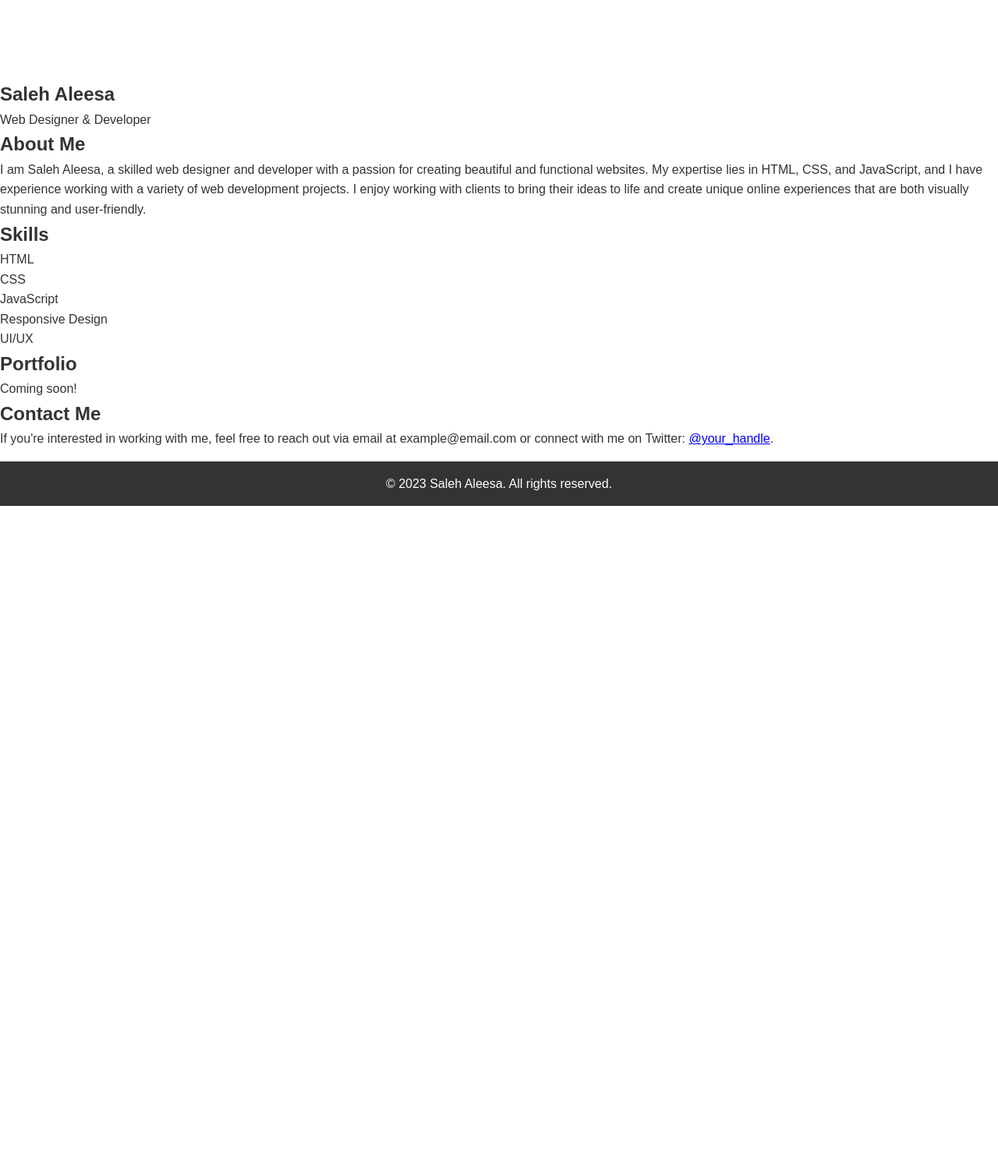
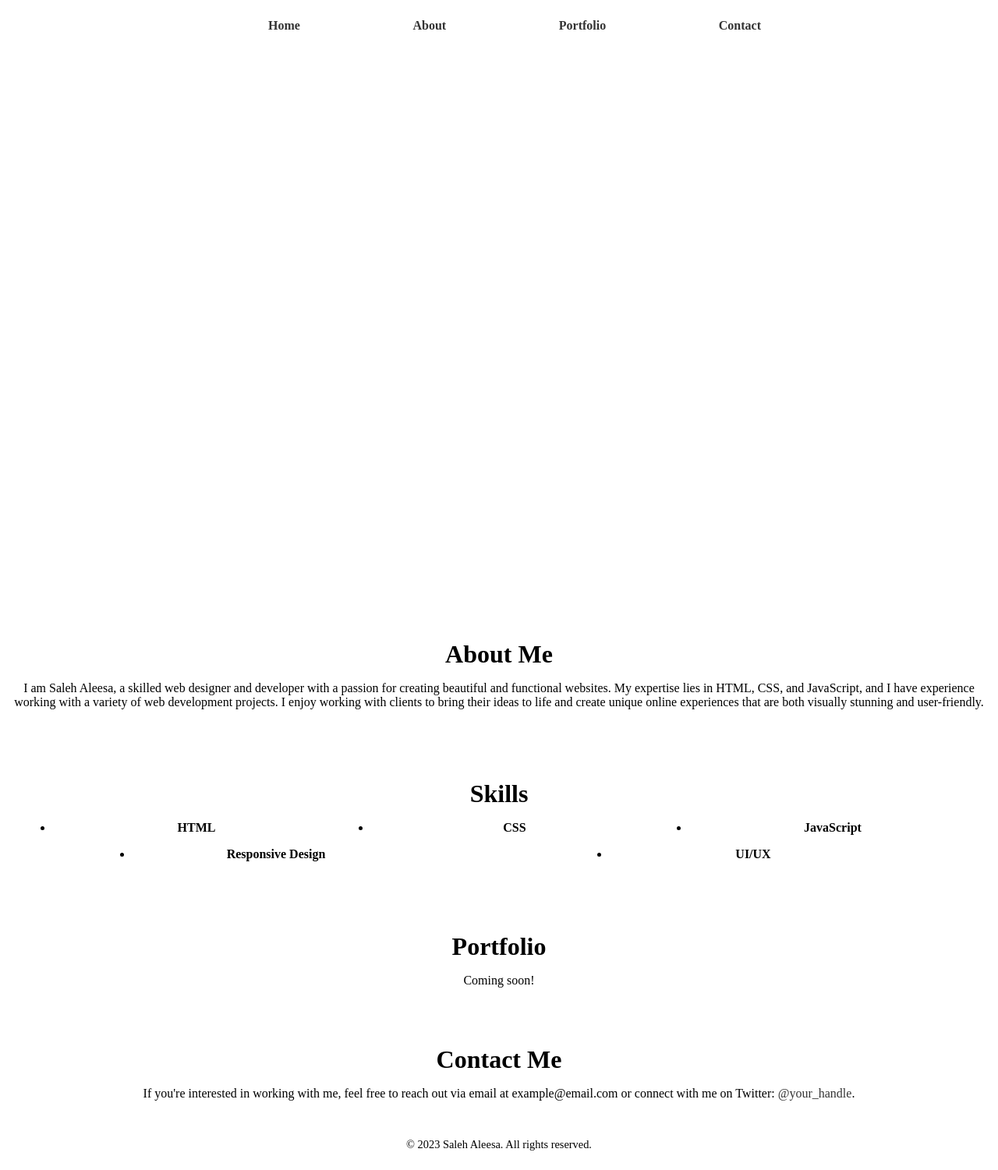
Before and after one commit to PolymathHero/polymathhero, a PHP site: page / in a window 1280 px wide. Shown: the whole page at 78% size. Before the commit the page ends 649 px from the top, so only its background shows below. Run offline with PHP 8.4, Linux system fonts and the light colour scheme.

Commit message:
Update styles.css

```diff
--- a/styles.css
+++ b/styles.css
@@ -1,97 +1,123 @@
-* {
-    box-sizing: border-box;
-    margin: 0;
-    padding: 0;
+    line-height: 1.6;
+    background: linear-gradient(45deg, #6a89cc, #b8e994);
 }
 
-body {
-    font-family: Arial, sans-serif;
-    line-height: 1.6;
-    color: #333;
-}
-
-header.sticky-nav {
-    background: #333;
-    height: 50px;
-    display: flex;
-    justify-content: center;
-    align-items: center;
-    position: sticky;
-    top: 0;
-    z-index: 1000;
+.header {
+    padding: 1rem 0;
+    background: rgba(255, 255, 255, 0.9);
 }
 
 nav {
     display: flex;
+    justify-content: center;
+}
+
+nav ul {
+    display: flex;
+    justify-content: space-between;
+    width: 50%;
+}
+
+nav li {
+    list-style: none;
 }
 
 nav a {
-    color: #fff;
-    padding: 0 10px;
     text-decoration: none;
+    color: #333;
+    font-weight: 700;
 }
 
-nav a:hover {
-    background: #555;
-}
-
-.banner {
-    position: relative;
-    overflow: hidden;
-    height: 100vh;
+.hero {
+    height: 80vh;
     display: flex;
     justify-content: center;
     align-items: center;
 }
 
-.banner-text {
-    z-index: 2;
+.hero-text {
+    text-align: center;
     color: #fff;
+}
+
+.hero-text h1 {
+    font-size: 4rem;
+    margin-bottom: 1rem;
+}
+
+.hero-text p {
+    font-size: 1.5rem;
+}
+
+section {
+    padding: 2rem 0;
     text-align: center;
 }
 
-.banner-video {
-    position: absolute;
-    top: 0;
-    left: 0;
-    width: 100%;
-    height: 100%;
-    object-fit: cover;
-    opacity: 0.5;
-}
-
-.content-cards {
-    display: flex;
-    justify-content: center;
-    flex-wrap: wrap;
-    padding: 2rem;
-    gap: 2rem;
-}
-
-.card {
-    background: #fff;
-    box-shadow: 0 4px 6px rgba(0, 0, 0, 0.1);
-    border-radius: 10px;
-    padding: 1.5rem;
-    text-align: center;
-    width: 300px;
-    transition: transform 0.3s ease;
-}
-
-.card:hover {
-    transform: translateY(-10px);
-}
-
-.card img {
-    max-width: 100%;
-    border-radius: 5px;
+h2 {
+    font-size: 2rem;
     margin-bottom: 1rem;
 }
 
+.skills {
+    background: rgba(255, 255, 255, 0.9);
+    padding: 1rem 0;
+}
+
+.skills ul {
+    display: flex;
+    justify-content: space-around;
+    flex-wrap: wrap;
+}
+
+.skills li {
+    width: 30%;
+        margin-bottom: 1rem;
+    font-weight: 700;
+    text-align: center;
+}
+
+.portfolio {
+    background: rgba(255, 255, 255, 0.9);
+    padding: 1rem 0;
+}
+
+.contact {
+    background: rgba(255, 255, 255, 0.9);
+    padding: 1rem 0;
+}
+
+.contact a {
+    color: #333;
+    text-decoration: none;
+}
+
+.contact a:hover {
+    color: #6a89cc;
+}
+
 footer {
-    background: #333;
-    color: #fff;
+    background: rgba(255, 255, 255, 0.9);
+    padding: 1rem 0;
     text-align: center;
-    padding: 1rem;
-    margin-top: 1rem;
+    font-size: 0.9rem;
 }
+
+@media screen and (max-width: 768px) {
+    nav ul {
+        width: 100%;
+        justify-content: space-around;
+    }
+
+    .hero-text h1 {
+        font-size: 3rem;
+    }
+
+    .hero-text p {
+        font-size: 1.2rem;
+    }
+
+    .skills li {
+        width: 100%;
+    }
+}
```
